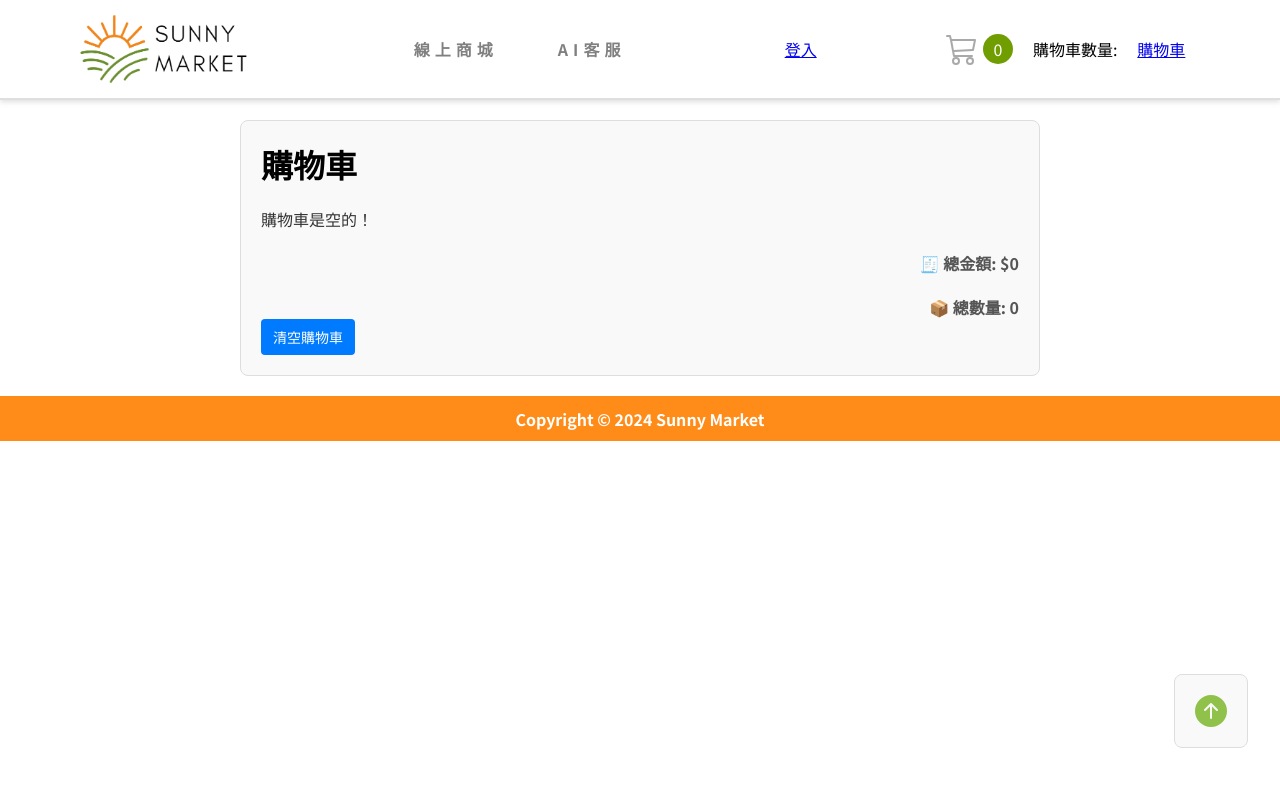
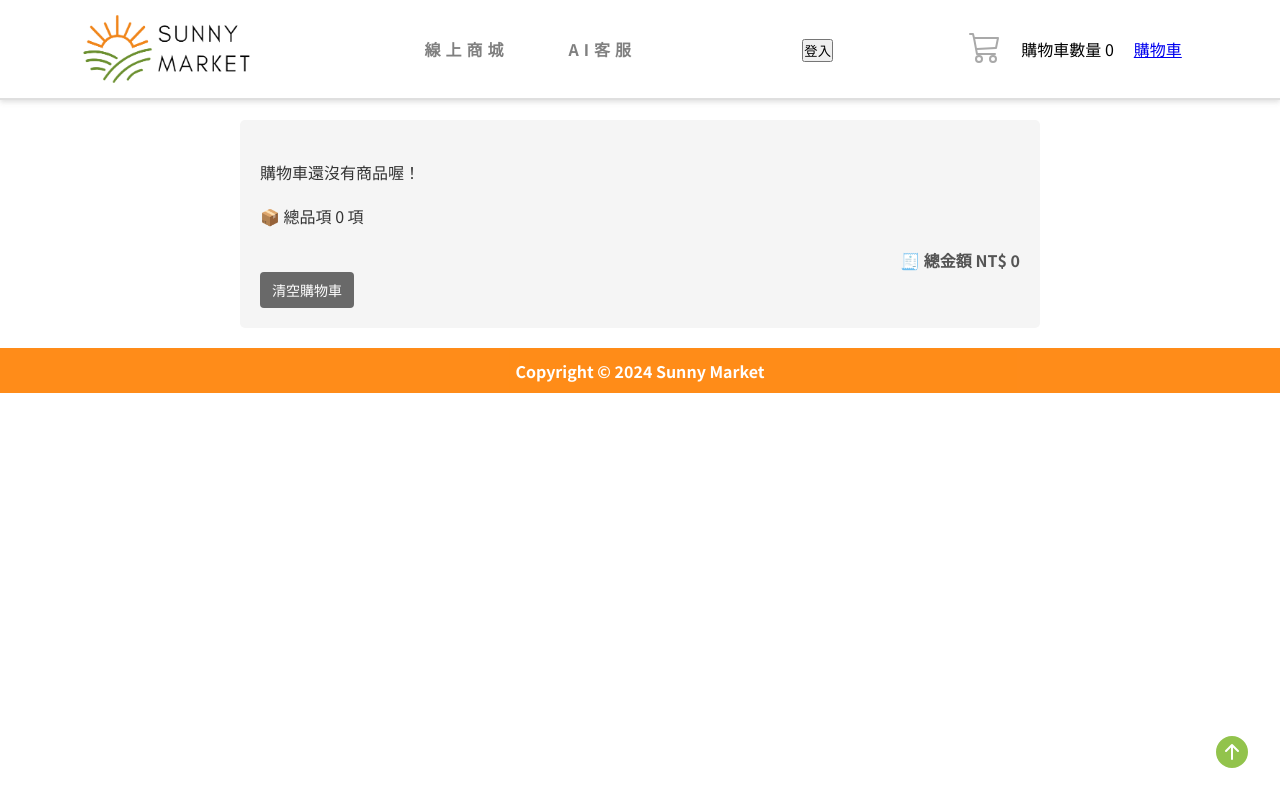
Before and after one commit to dacylin/SunnyMarketFrontend, a Vue app: page /Cart in a window 1280 px wide. Built offline with nearby package versions, Linux system fonts and the light colour scheme.

Commit message:
fix: header可以顯示購物車數量

```diff
--- a/src/components/CartBtn.vue
+++ b/src/components/CartBtn.vue
@@ -3,8 +3,7 @@
 <template>
   <div class="cartbtn">
 
-    <!-- 還沒設路由，先註解掉
-     <routerlink to="/cart" class="cart"> -->
+     <router-link to="/cart">
       <svg
         xmlns="http://www.w3.org/2000/svg"
         width="16"
@@ -17,25 +16,16 @@
           d="M0 1.5A.5.5 0 0 1 .5 1H2a.5.5 0 0 1 .485.379L2.89 3H14.5a.5.5 0 0 1 .49.598l-1 5a.5.5 0 0 1-.465.401l-9.397.472L4.415 11H13a.5.5 0 0 1 0 1H4a.5.5 0 0 1-.491-.408L2.01 3.607 1.61 2H.5a.5.5 0 0 1-.5-.5M3.102 4l.84 4.479 9.144-.459L13.89 4zM5 12a2 2 0 1 0 0 4 2 2 0 0 0 0-4m7 0a2 2 0 1 0 0 4 2 2 0 0 0 0-4m-7 1a1 1 0 1 1 0 2 1 1 0 0 1 0-2m7 0a1 1 0 1 1 0 2 1 1 0 0 1 0-2"
         />
       </svg>
-    <!-- 還沒設路由，先註解掉<
-     /routerlink> -->
+  </router-link>
 
     <!-- 加入商品數量的計數器    -->
-    <span class="count"> {{ cartQuantity }}</span>
+
 
   </div>
 </template>
 
 <script setup>
-import { defineProps } from "vue";
 
-// 接收來自父組件的購物車總數量
-const props = defineProps({
-  cartQuantity: {
-    type: Number,
-    default: 0,
-  },
-});
 </script>
 
 <style scoped>
--- a/src/components/Header.vue
+++ b/src/components/Header.vue
@@ -13,21 +13,21 @@
     </ul>
     <!-- 切換「登入」和「登出、會員中心」按鈕 -->
     <div v-if="!isLoggedIn">
-      <router-link to="/user/login" class="login-btn">
-        <p>登入</p>
+      <router-link to="/user/login">
+        <button class = "btn">登入</button>
       </router-link>
     </div>
     <div v-else>
-      <button class="logout-btn" @click.native="logout">
+      <button class = "btn" @click.native="logout">
         <p>登出</p>
       </button>
-      <router-link to="/usercenter" class="user-center-btn">
-        <p>會員中心</p>
+      <router-link to="/usercenter">
+        <button class = "btn">會員中心</button>
       </router-link>
     </div>
     <div class="features">
       <CartBtn />
-      <span class="count">購物車數量: {{ cartQuantity }}</span>
+      <span class="count">購物車數量 {{ totalQuantity }}</span>
       <router-link to = "/cart"><p> 購物車</p></router-link>
 
       <span></span>
@@ -42,6 +42,9 @@ import CartBtn from "@/components/CartBtn.vue"; //導入 購物車按鈕組件
 import { ref, computed } from "vue";
 import TokenStore from "@/utils/TokenStore";
 import { useRouter } from "vue-router";
+//抓購物車數量
+import { useCartStore } from '@/stores/cartStore'; //載入pinia
+import { storeToRefs } from 'pinia' // 可以使用方法
 
 const navs = ref(navData);
 const router = useRouter();
@@ -86,6 +89,13 @@ const logout = async () => {
   await router.push("/"); // 確保導航完成
   window.location.reload(); // 強制刷新頁面
 };
+
+//顯示購物車商品總數量
+  // 初始化 Pinia 的 store
+  const cartStore = useCartStore();
+
+  // 使用 storeToRefs 解構 state 和 getters
+  const {items, totalPrice, totalQuantity} = storeToRefs(cartStore)
 
 </script>
 
--- a/src/views/Cart/Cart.vue
+++ b/src/views/Cart/Cart.vue
@@ -1,7 +1,6 @@
 <template>
 <Header />
-<div>
-  <h1>購物車</h1>
+<div class = "cart-contain">
   <table v-if="items.length > 0" border="1">
       <thead>
         <tr>
@@ -11,7 +10,7 @@
           <th>價格</th>
           <th>數量</th>
           <th>小計</th>
-          <th>操作</th>
+          <th>是否刪除</th>
         </tr>
       </thead>
       <tbody>
@@ -25,14 +24,14 @@
           <td>{{ item.quantity }}</td>
           <td>${{ item.price * item.quantity }}</td>
           <td>
-            <button @click="() => { console.log('按鈕點擊移除:', item.productId); removeItem(item.productId); }">移除</button>
+            <button @click="() => { console.log('點刪除按鈕', item.productId); removeItem(item.productId); }">刪除商品</button>
           </td>
         </tr>
       </tbody>
     </table>
-    <p v-else>購物車是空的！</p>
-    <p>🧾 總金額: ${{ totalPrice }}</p>
-    <p>📦 總數量: {{ totalQuantity }}</p>
+    <p v-else>購物車還沒有商品喔！</p>
+    <p>📦 總品項 {{ totalQuantity }} 項</p>
+    <p>🧾 總金額 NT$ {{ totalPrice }}</p>
     <button @click="clearCart">清空購物車</button>
 
 </div>
@@ -59,13 +58,13 @@ console.log('items 值的實際資料:', items);
 
 <style scoped>
 /* 設定購物車容器 */
-div {
+.cart-contain {
   max-width: 800px;
   margin: 20px auto;
   padding: 20px;
-  border: 1px solid #ddd;
-  border-radius: 8px;
-  background-color: #f9f9f9;
+  border: none;
+  border-radius: 5px;
+  background-color: #F5F5F5;
 }
 
 /* 表格樣式 */
@@ -76,14 +75,14 @@ table {
 }
 
 thead {
-  background-color: #007bff;
+  background-color: orange;
   color: #fff;
 }
 
 th, td {
   padding: 12px;
   text-align: center;
-  border: 1px solid #ddd;
+  border: 1px solid white;
 }
 
 /* 商品圖片樣式 */
@@ -114,11 +113,11 @@ button:active {
 
 /* 清空按鈕樣式 */
 button:last-child {
-  background-color: #007bff;
+  background-color:  dimgray;
 }
 
 button:last-child:hover {
-  background-color: #0056b3;
+  background-color:  orange;
 }
 
 p {
```
